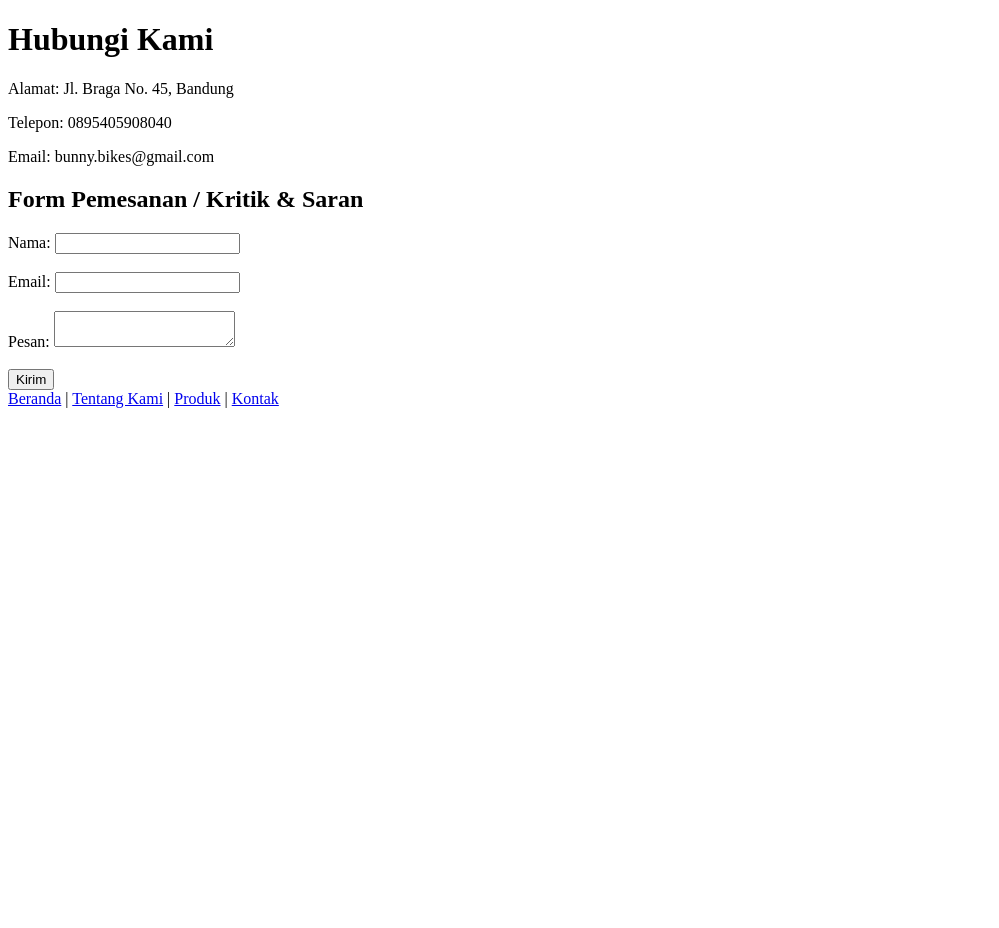
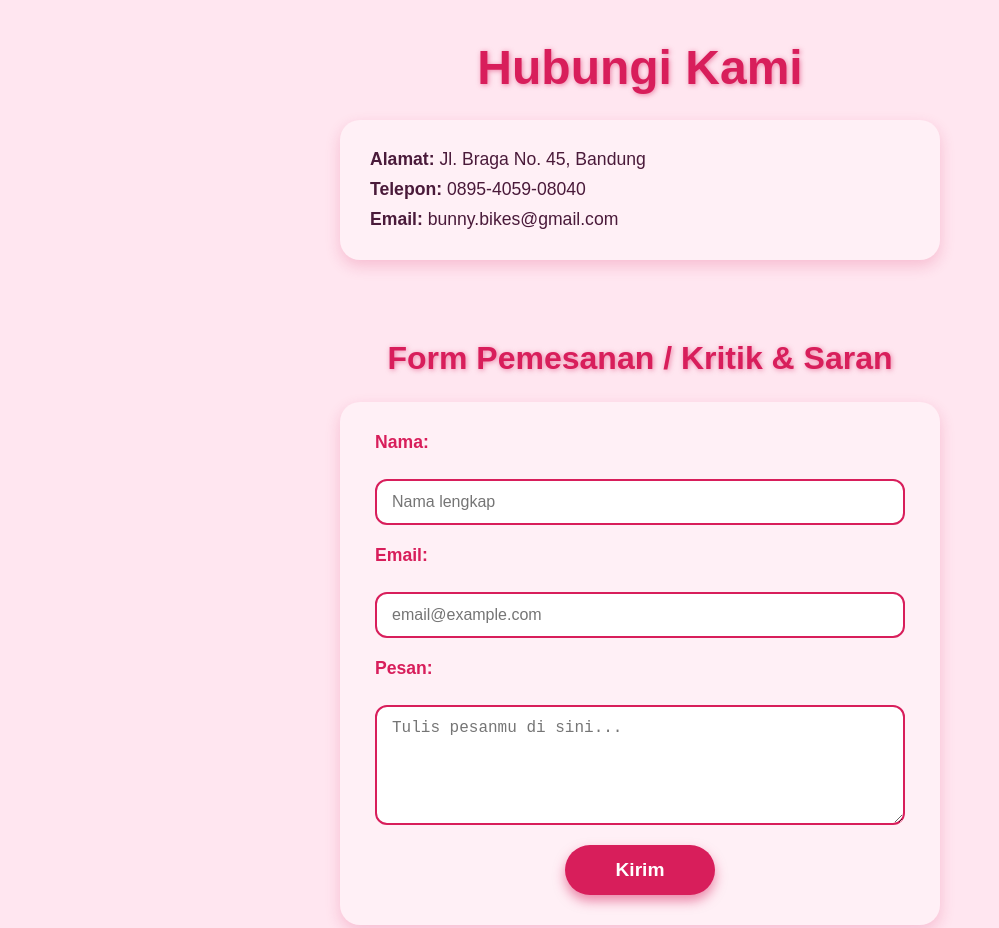
Before and after one commit to chelchan38-pixel/bunny-bikes, a plain HTML site: page kontak.html in a window 1280 px wide. Shown: the top 928 px of the page, without its empty margins (0-999 px from the left). Before the commit the page ends 800 px from the top, so only its background shows below. Drawn offline with Linux system fonts and the light colour scheme.

Commit message:
Update kontak.html

```diff
--- a/kontak.html
+++ b/kontak.html
@@ -1,20 +1,191 @@
 <!DOCTYPE html>
-<html>
+<html lang="id">
 <head>
- <title>Kontak</title>
+  <meta charset="UTF-8" />
+  <meta name="viewport" content="width=device-width, initial-scale=1" />
+  <title>Kontak - Bunny Bites</title>
+  <style>
+    /* Reset dasar */
+    * {
+      margin: 0;
+      padding: 0;
+      box-sizing: border-box;
+    }
+
+    body {
+      font-family: 'Poppins', sans-serif;
+      background: #ffe6f0; /* soft pink background */
+      color: #4a1a3a; /* dark mauve */
+      padding: 40px 20px;
+      display: flex;
+      flex-direction: column;
+      align-items: center;
+      min-height: 100vh;
+    }
+
+    h1, h2 {
+      color: #d81e5b; /* bright pink */
+      text-align: center;
+      text-shadow: 1px 1px 5px rgba(216, 30, 91, 0.5);
+      margin-bottom: 25px;
+    }
+
+    h1 {
+      font-size: 3rem;
+      font-weight: 700;
+    }
+
+    h2 {
+      font-size: 2rem;
+      font-weight: 600;
+      margin-top: 40px;
+    }
+
+    .contact-info {
+      background: #fff0f6;
+      padding: 25px 30px;
+      border-radius: 20px;
+      box-shadow: 0 6px 15px rgba(216, 30, 91, 0.2);
+      max-width: 600px;
+      width: 100%;
+      font-size: 1.1rem;
+      line-height: 1.7;
+      margin-bottom: 40px;
+    }
+
+    form {
+      background: #fff0f6;
+      padding: 30px 35px;
+      border-radius: 20px;
+      box-shadow: 0 6px 15px rgba(216, 30, 91, 0.2);
+      max-width: 600px;
+      width: 100%;
+      display: flex;
+      flex-direction: column;
+      gap: 20px;
+      font-size: 1.1rem;
+    }
+
+    label {
+      font-weight: 600;
+      color: #d81e5b;
+      margin-bottom: 6px;
+      display: block;
+    }
+
+    input[type="text"],
+    input[type="email"],
+    textarea {
+      width: 100%;
+      padding: 12px 15px;
+      border: 2px solid #d81e5b;
+      border-radius: 12px;
+      font-size: 1rem;
+      resize: vertical;
+      transition: border-color 0.3s ease;
+    }
+
+    input[type="text"]:focus,
+    input[type="email"]:focus,
+    textarea:focus {
+      border-color: #ff4c8b;
+      outline: none;
+      box-shadow: 0 0 8px #ff4c8baa;
+    }
+
+    textarea {
+      min-height: 120px;
+    }
+
+    input[type="submit"] {
+      background-color: #d81e5b;
+      color: white;
+      font-weight: 700;
+      padding: 14px;
+      border: none;
+      border-radius: 25px;
+      cursor: pointer;
+      font-size: 1.2rem;
+      transition: background-color 0.3s ease;
+      align-self: center;
+      width: 150px;
+      box-shadow: 0 6px 12px rgba(216, 30, 91, 0.5);
+    }
+
+    input[type="submit"]:hover {
+      background-color: #ff4c8b;
+      box-shadow: 0 8px 18px rgba(255, 76, 139, 0.7);
+    }
+
+    nav {
+      margin-top: 50px;
+      background: #d81e5b;
+      border-radius: 30px;
+      padding: 12px 30px;
+      box-shadow: 0 4px 12px rgba(216, 30, 91, 0.4);
+      align-self: center;
+    }
+
+    nav a {
+      color: #fff;
+      text-decoration: none;
+      font-weight: 600;
+      font-size: 1.1rem;
+      margin: 0 15px;
+      padding: 8px 16px;
+      border-radius: 25px;
+      transition: background-color 0.3s ease, color 0.3s ease;
+      display: inline-block;
+    }
+
+    nav a:hover {
+      background: #fff;
+      color: #d81e5b;
+      box-shadow: 0 0 10px #d81e5b;
+    }
+
+    /* Responsive */
+    @media (max-width: 680px) {
+      h1 {
+        font-size: 2.4rem;
+      }
+      h2 {
+        font-size: 1.7rem;
+      }
+      .contact-info,
+      form {
+        padding: 20px 25px;
+      }
+      input[type="submit"] {
+        width: 100%;
+      }
+    }
+  </style>
 </head>
 <body>
   <h1>Hubungi Kami</h1>
- <p>Alamat: Jl. Braga No. 45, Bandung</p>
- <p>Telepon: 0895405908040</p>
- <p>Email: bunny.bikes@gmail.com</p>
+
+  <div class="contact-info">
+    <p><strong>Alamat:</strong> Jl. Braga No. 45, Bandung</p>
+    <p><strong>Telepon:</strong> 0895-4059-08040</p>
+    <p><strong>Email:</strong> bunny.bikes@gmail.com</p>
+  </div>
+
   <h2>Form Pemesanan / Kritik & Saran</h2>
+
   <form>
- Nama: <input type="text" name="nama"><br><br>
- Email: <input type="email" name="email"><br><br>
- Pesan: <textarea name="pesan"></textarea><br><br>
- <input type="submit" value="Kirim">
+    <label for="nama">Nama:</label>
+    <input type="text" id="nama" name="nama" placeholder="Nama lengkap" required />
+
+    <label for="email">Email:</label>
+    <input type="email" id="email" name="email" placeholder="email@example.com" required />
+
+    <label for="pesan">Pesan:</label>
+    <textarea id="pesan" name="pesan" placeholder="Tulis pesanmu di sini..." required></textarea>
+
+    <input type="submit" value="Kirim" />
   </form>
+
   <nav>
     <a href="index.html">Beranda</a> |
     <a href="tentang.html">Tentang Kami</a> |
```
Lines whose indentation alone changed are shown as unchanged.
